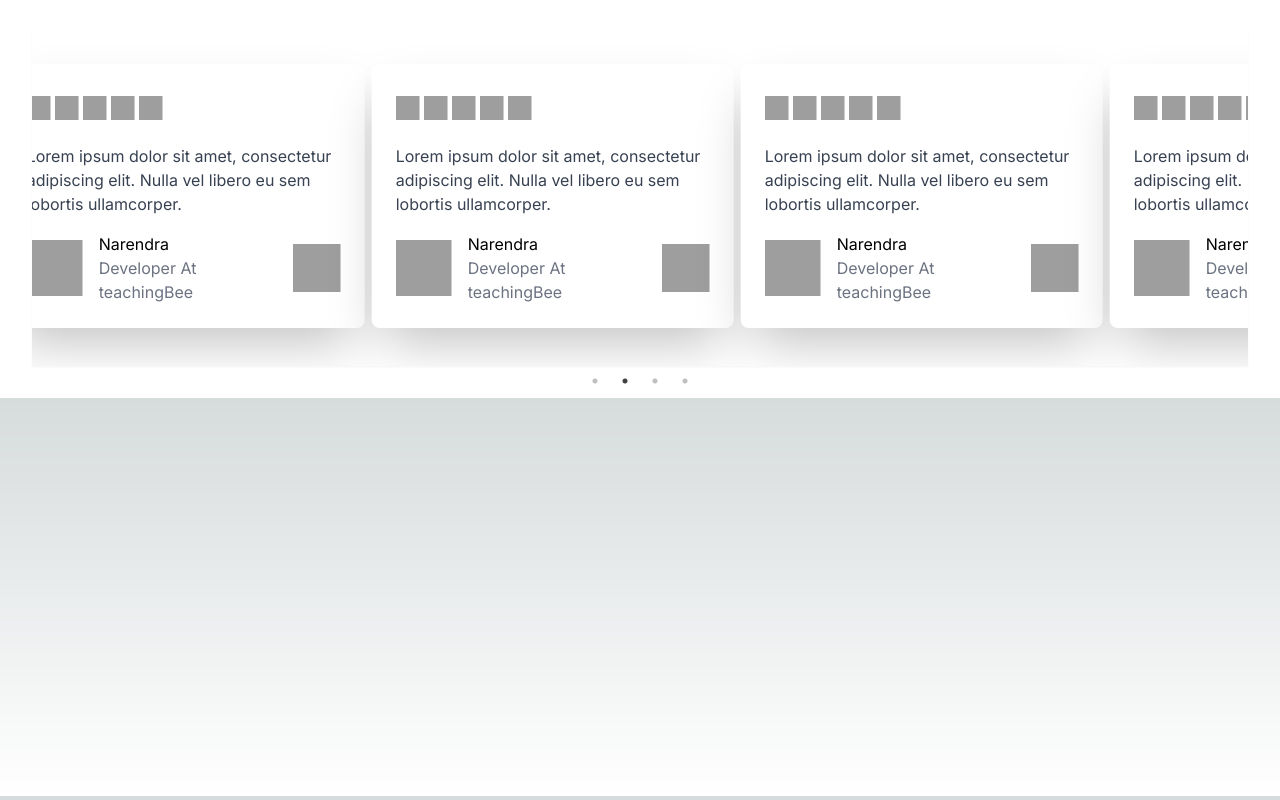
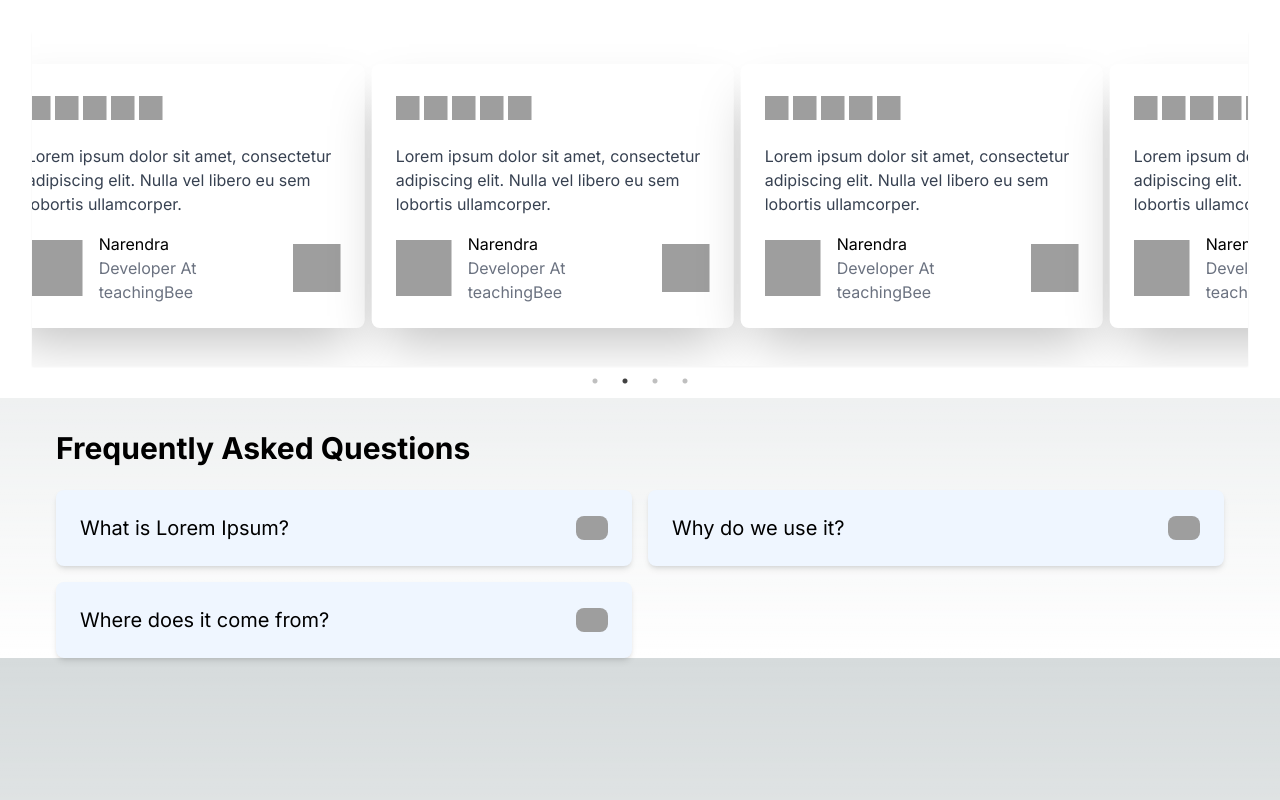
Before and after one commit to narendra002/SampleNext, a Next.js app in the folder teaching_bee/: page / in a window 1280 px wide. Built offline with nearby package versions, Linux system fonts and the light colour scheme; grey boxes are pictures that could not be loaded.

Commit message:
Faq section Added

```diff
--- a/teaching_bee/src/app/page.js
+++ b/teaching_bee/src/app/page.js
@@ -3,6 +3,7 @@ import React from "react";
 import SpecialOffer from "../components/SpecialOffer.js";
 import Banner from "../components/Banner.js";
 import Testimonials from "@/components/Testimonials.jsx";
+import FaqSection from "@/components/Faq.jsx";
 const Header = () => {
   return (
     // <div className="flex flex-col"><header className="bg-white shadow-md px-6 py-4 flex items-center justify-between">
@@ -49,6 +50,7 @@ const Header = () => {
 //    </div>
 <div>
   <Testimonials/>
+  <FaqSection/>
 </div>
 
   );
--- /dev/null
+++ b/teaching_bee/src/components/Faq.jsx
@@ -0,0 +1,81 @@
+import React, { useState } from 'react';
+
+
+const FaqItem = ({ faq }) => {
+  const [isOpen, setIsOpen] = useState(false);
+
+  const handleToggle = () => {
+    setIsOpen(!isOpen);
+  };
+
+  return (
+    <div className={`bg-blue-50 p-6 rounded-lg shadow-md mb- md:mb-0 ${isOpen ? 'border-b-2 border-blue-500' : ''} transition-all duration-1000 ease-in-out`}>
+      <div className="flex flex-row justify-between md:flex-row md:justify-between md:items-center " >
+        <h3 className="text-lg text-black font-lg mb-2 md:mb-0 md:text-xl">{faq.question}</h3>
+        <span className={`cursor-pointer transform ${isOpen ? 'rotate-180' : 'rotate-0'} transition-transform duration-500 ease-in-out`}>
+          {isOpen ? (
+            <img
+              width="24"
+              height="24"
+              src="https://img.icons8.com/material/24/minus--v2.png"
+              alt="minus--v2"
+              onClick={handleToggle}
+            />
+          ) : (
+            <img
+              width="32"
+              height="32"
+              src="https://img.icons8.com/material/24/000000/plus-math--v2.png"
+              alt="plus-math--v2"
+              className=" hover:bg-blue-500  rounded-lg"
+              onClick={handleToggle}
+            />
+          )}
+        </span>
+      </div>
+      {isOpen && <p className="text-gray-600 mt-2">{faq.answer}</p>}
+    </div>
+  );
+};
+
+
+
+
+const FaqSection = () => {
+  const [openIndex, setOpenIndex] = useState(null);
+
+  const faqData = [
+    {
+      question: 'What is Lorem Ipsum?',
+      answer: 'Lorem Ipsum is simply dummy text of the printing and typesetting industry. Lorem Ipsum has been the industry standard dummy text ever since the 1500s.',
+    },
+    {
+      question: 'Why do we use it?',
+      answer: 'It is a long established fact that a reader will be distracted by the readable content of a page when looking at its layout.',
+    },
+    {
+      question: 'Where does it come from?',
+      answer: 'Contrary to popular belief, Lorem Ipsum is not simply random text. It has roots in a piece of classical Latin literature from 45 BC, making it over 2000 years old.',
+    },
+  ];
+
+  const handleToggle = (index) => {
+    setOpenIndex((prevIndex) => (prevIndex === index ? null : index));
+  };
+
+  return (
+    <div className="max-w-3/4 mx-14 mt-8">
+  <h2 className="text-3xl font-bold mb-6">Frequently Asked Questions</h2>
+  <div className="grid grid-cols-1 md:grid-cols-2 gap-4">
+    {faqData.map((faq, index) => (
+      <div key={index}  >
+        <FaqItem faq={faq} isOpen={openIndex === index} onToggle={() => handleToggle(index)} />
+      </div>
+    ))}
+  </div>
+</div>
+
+  );
+};
+
+export default FaqSection;
```
